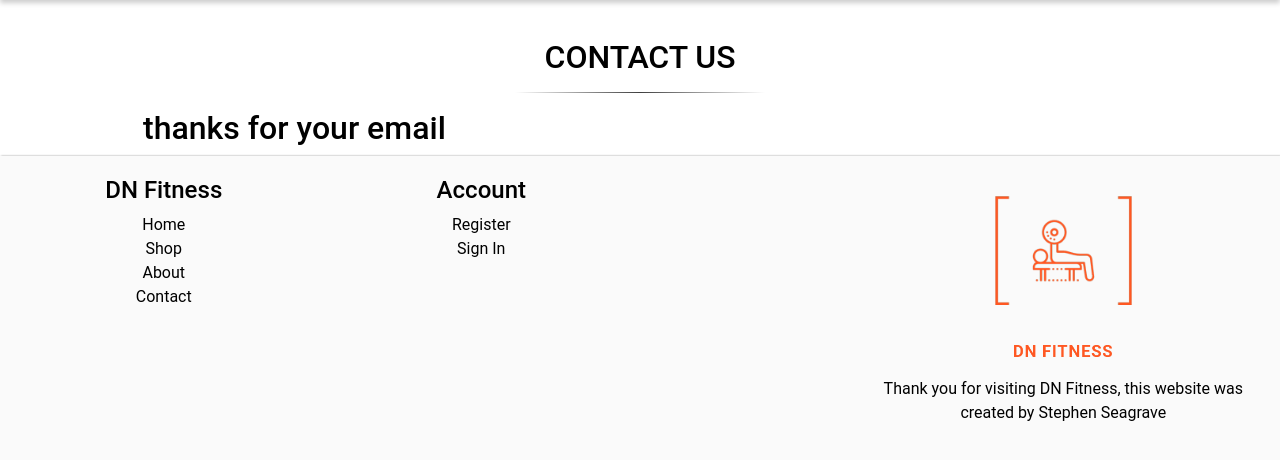
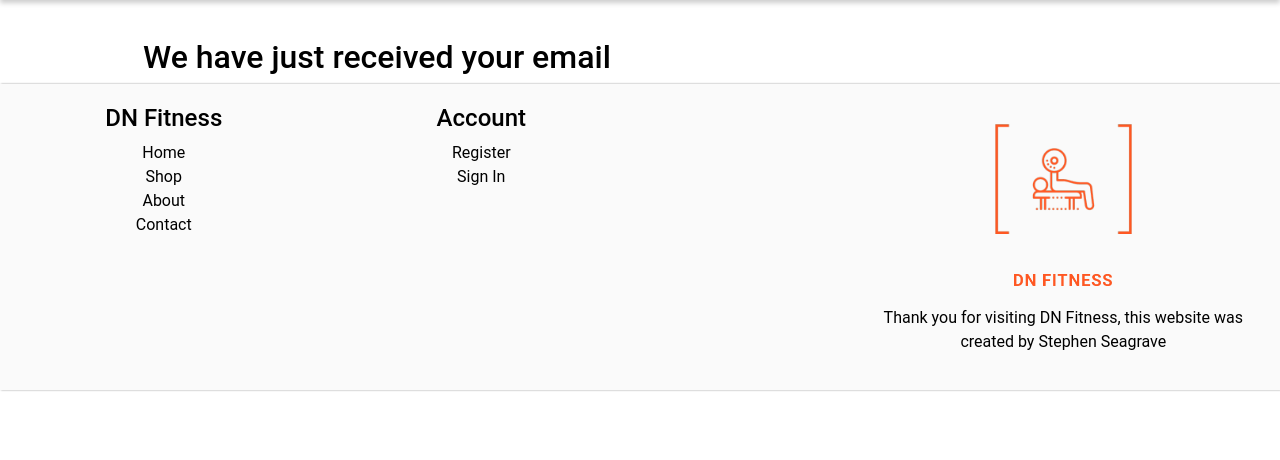
Before and after one commit to nemixu/Milestone4, a Django app: page /contact/success/ in a window 1280 px wide. Shown: the part 126-586 px from the top of the page. Run offline with Django 3.2, Linux system fonts and the light colour scheme; some libraries are stand-ins or nearby versions.

Commit message:
added basic contact success landing page will bbe styled.

```diff
--- a/home/templates/home/contact_success.html
+++ b/home/templates/home/contact_success.html
@@ -16,9 +16,7 @@
     <div class="container">
         <section class="row">
             <div class="col-12">
-                <h2 class="text-black text-center text-uppercase">Contact Us</h2>
-                <hr class="hr-black">
-                <h2 class="text-black"> thanks for your email</h2>
+                <h2 class="text-black">We have just received your email</h2>
            </div>
         </section>
     </div>
```
